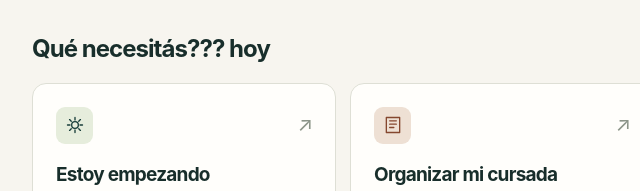
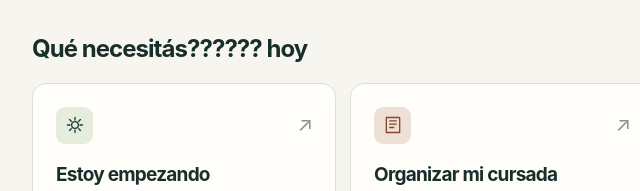
Before and after one commit to nalvare/Web_Electronica, a website: page public/index.html in a window 1280 px wide. Shown: the part 440-631 px from the top of the page, 264-904 px from the left. Drawn offline with Linux system fonts and the light colour scheme.

Commit message:
Update index.html

```diff
--- a/public/index.html
+++ b/public/index.html
@@ -298,7 +298,7 @@
                     </svg>
                 </section>
                 <section class="section">
-                    <div class="section-heading"><h2>Qué necesitás??? hoy</h2></div>
+                    <div class="section-heading"><h2>Qué necesitás?????? hoy</h2></div>
                     <div class="quick-grid">
                         <a class="quick-card" href="bienvenida.html"
                             ><span class="icon-tile"
```
